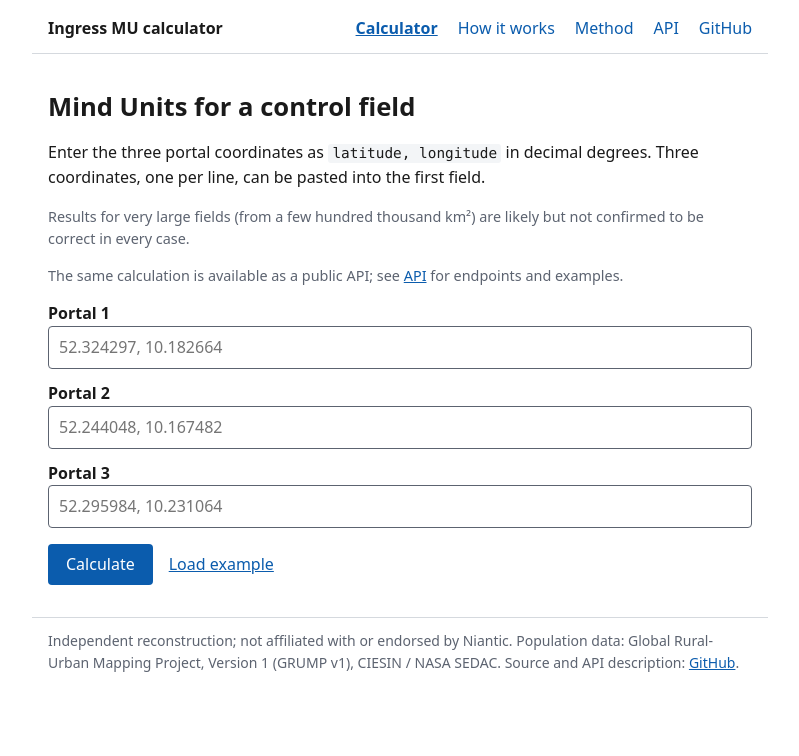
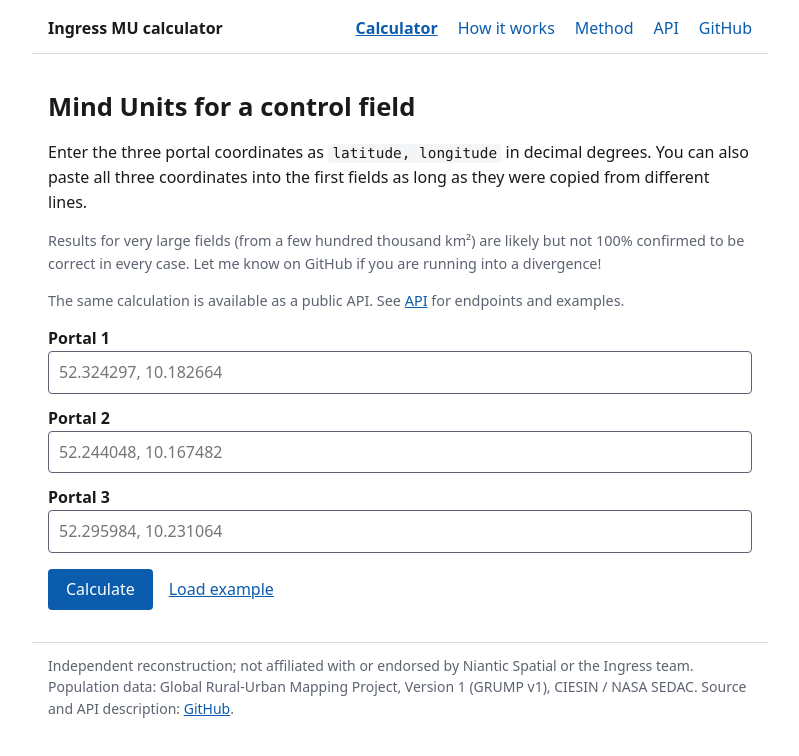
Before and after one commit to InvestigateXM/Ingress-MU-calculation, a plain HTML site: page site/index.html in a window 1280 px wide. Shown: the whole page, without its empty margins (240-1039 px from the left). Drawn offline with Linux system fonts and the light colour scheme.

Commit message:
Revise portal coordinates input instructions
Updated instructions for entering portal coordinates and clarified API availability.

```diff
--- a/site/index.html
+++ b/site/index.html
@@ -18,9 +18,9 @@
 </header>
 <main>
 <h1>Mind Units for a control field</h1>
-<p>Enter the three portal coordinates as <code>latitude, longitude</code> in decimal degrees. Three coordinates, one per line, can be pasted into the first field.</p>
-<p class="hint">Results for very large fields (from a few hundred thousand km²) are likely but not confirmed to be correct in every case.</p>
-<p class="hint">The same calculation is available as a public API; see <a href="api.html">API</a> for endpoints and examples.</p>
+<p>Enter the three portal coordinates as <code>latitude, longitude</code> in decimal degrees. You can also paste all three coordinates into the first fields as long as they were copied from different lines.</p>
+<p class="hint">Results for very large fields (from a few hundred thousand km²) are likely but not 100% confirmed to be correct in every case. Let me know on GitHub if you are running into a divergence!</p>
+<p class="hint">The same calculation is available as a public API. See <a href="api.html">API</a> for endpoints and examples.</p>
 <form id="form" novalidate>
   <label for="p1">Portal 1</label>
   <input type="text" id="p1" placeholder="52.324297, 10.182664" autocomplete="off" spellcheck="false">
@@ -50,7 +50,7 @@
 </section>
 </main>
 <footer>
-  Independent reconstruction; not affiliated with or endorsed by Niantic. Population data: Global Rural-Urban Mapping Project, Version 1 (GRUMP v1), CIESIN / NASA SEDAC. Source and API description: <a href="https://github.com/InvestigateXM/Ingress-MU-calculation">GitHub</a>.
+  Independent reconstruction; not affiliated with or endorsed by Niantic Spatial or the Ingress team. Population data: Global Rural-Urban Mapping Project, Version 1 (GRUMP v1), CIESIN / NASA SEDAC. Source and API description: <a href="https://github.com/InvestigateXM/Ingress-MU-calculation">GitHub</a>.
 </footer>
 <script>
 const API_BASE = 'https://api.investigatexm.com';
```
